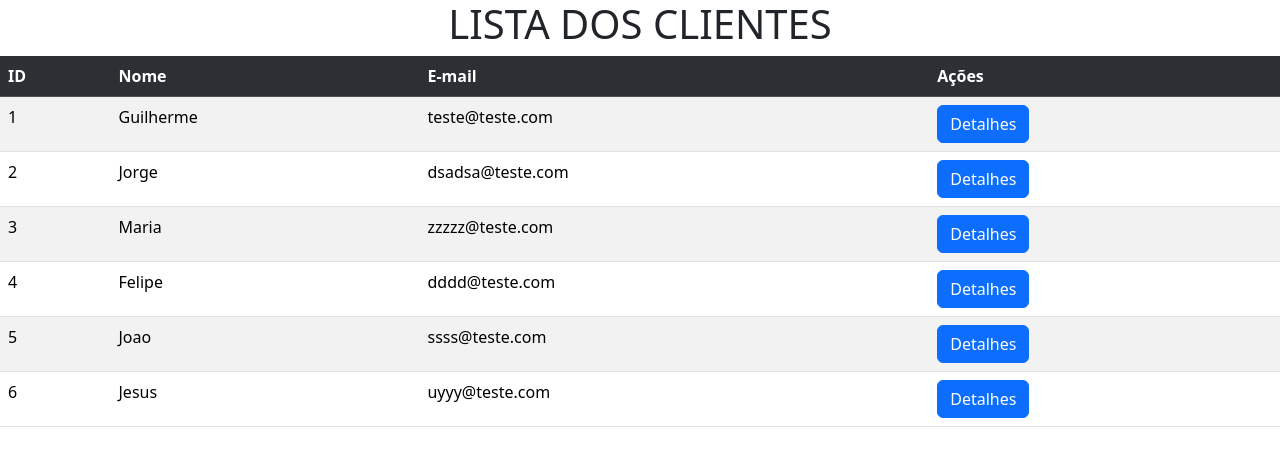
After one commit to davidjeiel/api-flask-carros, a Flask app: page /clientes/lista in a window 1280 px wide. The commit adds this page. Shown: the top 466 px of the page. Run offline with Flask 2, Linux system fonts and the light colour scheme.

Commit message:
rotas e templates

```diff
--- /dev/null
+++ b/database/cliente.py
@@ -0,0 +1,8 @@
+Clientes = [
+    {"id":1, "nome": "Guilherme", "email": "teste@teste.com"},
+    {"id":2, "nome": "Jorge", "email": "dsadsa@teste.com"},
+    {"id":3, "nome": "Maria", "email": "zzzzz@teste.com"},
+    {"id":4, "nome": "Felipe", "email": "dddd@teste.com"},
+    {"id":5, "nome": "Joao", "email": "ssss@teste.com"},
+    {"id":6, "nome": "Jesus", "email": "uyyy@teste.com"},
+]
--- /dev/null
+++ b/database/database.py
@@ -0,0 +1,3 @@
+from peewee import *
+
+db_pw  = MySQLDatabase('carros.db')
--- a/main.py
+++ b/main.py
@@ -1,96 +1,13 @@
-from flask import Flask , make_response, jsonify, request, render_template
-from bd import Carros
-import mysql.connector
-
-mydb = mysql.connector.connect(
-    host="db",
-    user="root",
-    password="root",
-    database="Pycodebr"
-)
+from flask import Flask
+from routes.carros import carros_routes
+from routes.cliente import cliente_routes, cliente_routes_api
 
 app = Flask(__name__)
 app.config['JSON_SORT_KEYS'] = False
 
-@app.route('/carros_json', methods=['GET'])
-def get_carros_json():
-
-    return make_response(
-        jsonify(
-            message="Lista de carros",
-            carros=Carros
-        ),
-        200
-    )
-
-
-@app.route('/carros_db', methods=['GET'])
-def get_carros_db():
-    mycarros = mydb.cursor(dictionary=True)
-    mycarros.execute("SELECT * FROM carros")
-    Carros = mycarros.fetchall()
-
-    return make_response(
-        jsonify(
-            message="Lista de carros",
-            carros=Carros
-        ),
-        200
-    )
-
-
-def lista_carros(Carros):
-    lista = list()
-    for carro in Carros:
-        lista.append(
-            {
-                'id': carro[0],
-                'marca': carro[1],
-                'modelo': carro[2],
-                'ano': carro[3]
-            }
-        )
-
-    return lista
-
-
-@app.route('/carros_json', methods=['POST'])
-def create_carro_json():
-    novo_carro = request.json
-    novo_carro['id'] = len(Carros) + 1  # Assign a new ID based on the current length of the list
-    Carros.append(novo_carro)
-    return make_response(
-        jsonify(
-            message="Carro adicionado com sucesso!",
-            carro=novo_carro
-        ),
-        201
-    )
-
-@app.route('/carros_db', methods=['POST'])
-def create_carros_db():
-    mycarros = mydb.cursor()
-    sql = "INSERT INTO carros (marca, modelo, ano) VALUES (%s, %s, %s)"
-    val = (request.json['marca'], request.json['modelo'], request.json['ano'])
-    mycarros.execute(sql, val)
-    mydb.commit()
-
-    return make_response(
-        jsonify(
-            message="Carro adicionado com sucesso!",
-            carro=request.json
-        ),
-        201
-    )
-
-@app.route('/')
-def index():
-    mycarros = mydb.cursor(dictionary=True)
-    mycarros.execute("SELECT * FROM carros")
-    Carros = mycarros.fetchall()
-
-    return render_template('index.html', carros=Carros)
-
+app.register_blueprint(carros_routes, url_prefix='/carros')
+app.register_blueprint(cliente_routes, url_prefix='/clientes')
+app.register_blueprint(cliente_routes_api, url_prefix='/clientes/api')
 
 if __name__ == '__main__':
     app.run(debug=True, host='0.0.0.0', port=5000)
--- a/requirements.txt
+++ b/requirements.txt
@@ -1,3 +1,4 @@
 flask==2.0.1
 werkzeug==2.0.1
 mysql-connector-python==8.0.26
+peewee==3.18.2
--- /dev/null
+++ b/routes/cliente.py
@@ -0,0 +1,44 @@
+from flask import Blueprint, jsonify, make_response, render_template, request
+from database.cliente import Clientes
+
+cliente_routes = Blueprint('cliente_routes', __name__)
+cliente_routes_api = Blueprint('cliente_routes_api', __name__)
+
+@cliente_routes.route('/lista', methods=['GET'])
+def lista():
+    return render_template('clientes.html', clientes=Clientes)
+
+@cliente_routes.route('/detalhe/<int:cliente_id>', methods=['GET'])
+def detalhe(cliente_id):
+    return f"Detalhes do cliente com ID {cliente_id}"
+
+@cliente_routes.route('/adicionar', methods=['POST'])
+def adicionar():
+    novo_cliente = request.json
+    return make_response(
+        jsonify(
+            message="Cliente adicionado com sucesso!",
+            cliente=novo_cliente
+        ),
+        201
+    )
+
+@cliente_routes.route('/remover/<int:cliente_id>', methods=['DELETE'])
+def remover(cliente_id):
+    return make_response(
+        jsonify(
+            message=f"Cliente com ID {cliente_id} removido com sucesso!"
+        ),
+        200
+    )
+
+@cliente_routes.route('/atualizar/<int:cliente_id>', methods=['PUT'])
+def atualizar(cliente_id):
+    cliente_atualizado = request.json
+    return make_response(
+        jsonify(
+            message=f"Cliente com ID {cliente_id} atualizado com sucesso!",
+            cliente=cliente_atualizado
+        ),
+        200
+    )
--- /dev/null
+++ b/templates/clientes.html
@@ -0,0 +1,34 @@
+{% include  'header.html' %}
+
+    <div>
+        <h1 class="text-center">LISTA DOS CLIENTES</h1>
+        <table class="table table-striped table-hover">
+            <tr class="table-dark active">
+                <th>ID</th>
+                <th>Nome</th>
+                <th>E-mail</th>
+                <th>Ações</th>
+            </tr>
+            <tbody>
+                {% for cliente in clientes %}
+                    <tr>
+                        <td>{{ cliente.id }}</td>
+                        <td>{{ cliente.nome }}</td>
+                        <td>{{ cliente.email }}</td>
+                        <td>
+                            <button
+                                class="btn btn-primary"
+                                onclick="window.location.href='/clientes/{{ cliente.id }}'"
+                                title="Detalhes do cliente {{ cliente.nome }}"
+                                data-bs-toggle="tooltip"
+                                data-bs-placement="top" >
+                                Detalhes
+                            </button>
+                        </td>
+                    </tr>
+                {% endfor %}
+            </tbody>
+        </table>
+    </div>
+
+{% include  'footer.html' %}
--- /dev/null
+++ b/templates/footer.html
@@ -0,0 +1,3 @@
+    <script src="https://cdn.jsdelivr.net/npm/bootstrap@5.3.7/dist/js/bootstrap.bundle.min.js" integrity="sha384-ndDqU0Gzau9qJ1lfW4pNLlhNTkCfHzAVBReH9diLvGRem5+R9g2FzA8ZGN954O5Q" crossorigin="anonymous"></script>
+  </body>
+</html>
--- /dev/null
+++ b/templates/header.html
@@ -0,0 +1,9 @@
+<!doctype html>
+<html lang="pt-br">
+  <head>
+    <meta charset="utf-8">
+    <meta name="viewport" content="width=device-width, initial-scale=1">
+    <title>Aulas de Python com Flask</title>
+    <link href="https://cdn.jsdelivr.net/npm/bootstrap@5.3.7/dist/css/bootstrap.min.css" rel="stylesheet" integrity="sha384-LN+7fdVzj6u52u30Kp6M/trliBMCMKTyK833zpbD+pXdCLuTusPj697FH4R/5mcr" crossorigin="anonymous">
+  </head>
+  <body>
```
Also changed, not shown: compose.yaml (renamed from docker-compose.yml, +13 -1 lines), models/carros.py (added, +11 -0 lines), routes/carros.py (added, +78 -0 lines), templates/index.html (+5 -17 lines), database/CreateDatabase.sql (renamed from db/CreateDatabase.sql), database/bd.py (renamed from bd.py).
